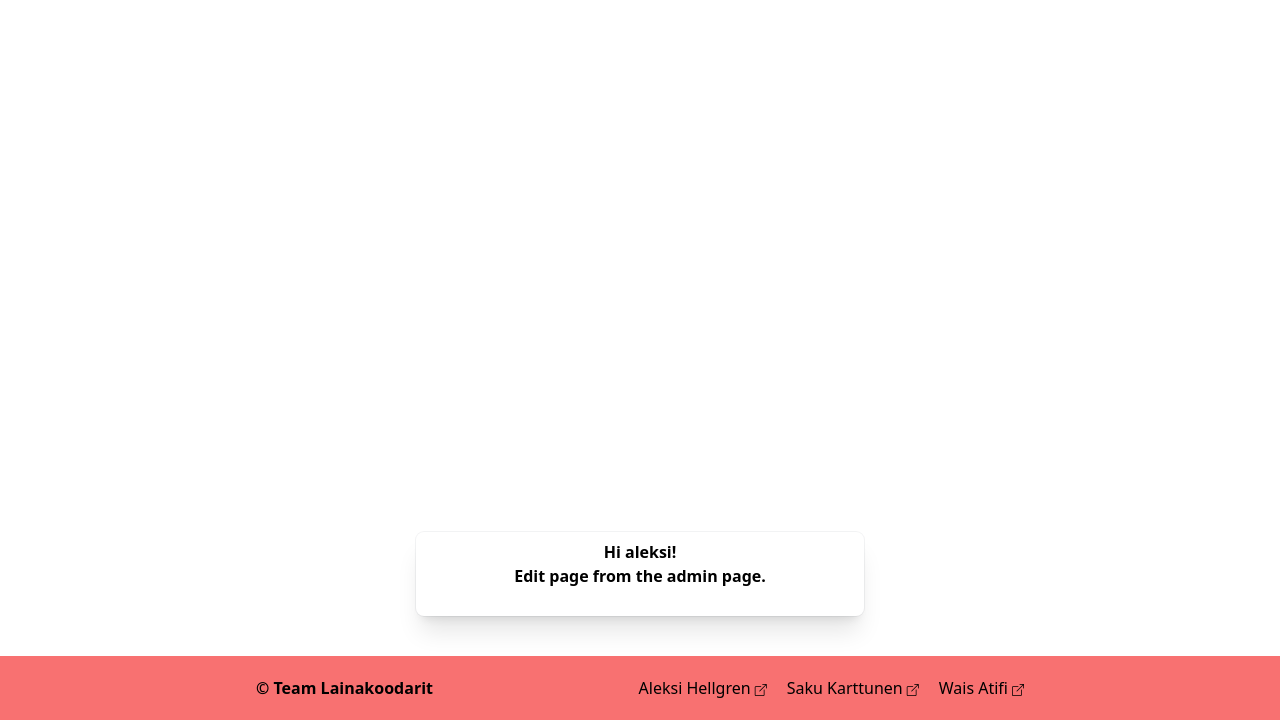
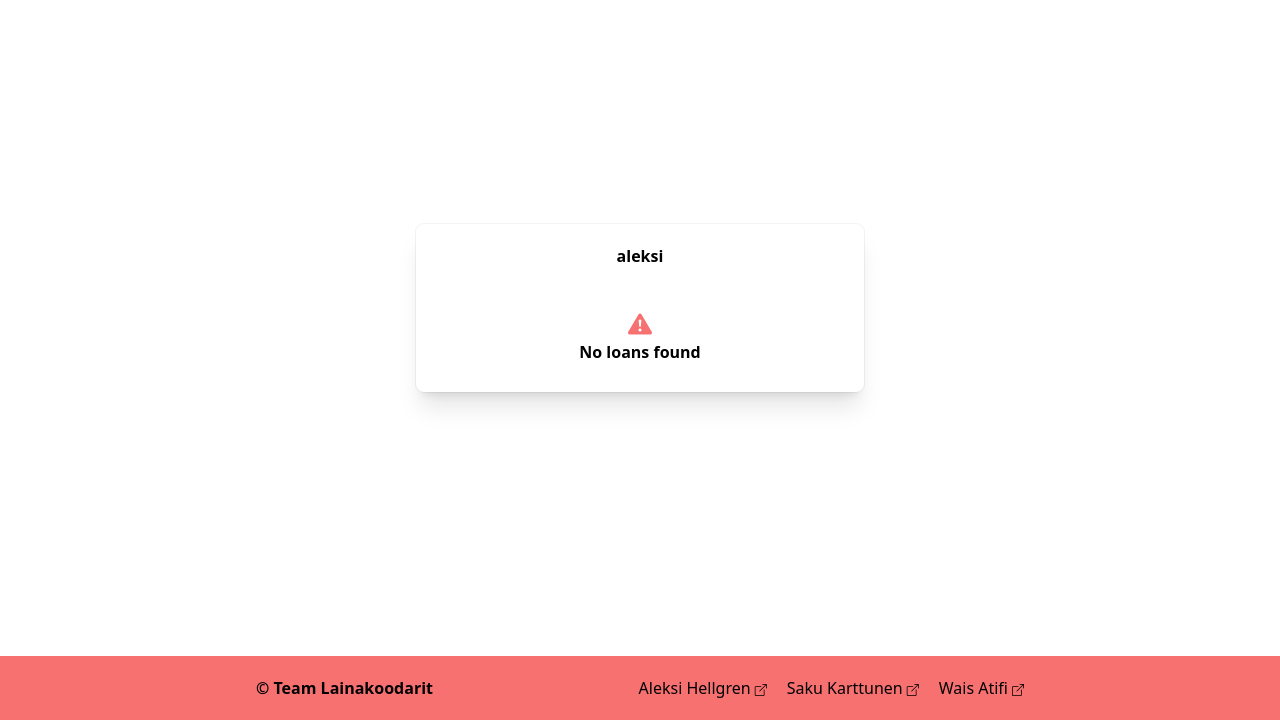
Before and after one commit to hamk-webdev-intip21a6/lainakoodarit_project, a Django app: page /account/profile/ in a window 1280 px wide. Shown: the part 80-800 px from the top of the page. Run offline with Django 4.2, Linux system fonts and the light colour scheme; a user stored in the database is signed in; data comes from the database, SQL or seed files in the repository; both versions use the stored data as it was after the commit; some libraries are stand-ins or nearby versions.

Commit message:
admin page improved

```diff
--- a/account/views.py
+++ b/account/views.py
@@ -9,7 +9,7 @@ from borrow.models import UserProfile, Event, Product
 from django.utils import timezone
 from django.shortcuts import redirect, reverse
 from django.db.models import ObjectDoesNotExist
-from datetime import datetime, timedelta
+from datetime import datetime, time
 
 
 class LoggingInView(LoginView):
@@ -28,12 +28,16 @@ class UserProfileView(LoginRequiredMixin, DetailView):
     template_name = 'profile/user_profile.html'
     context_object_name = 'profile'
 
-    def get_object(self, queryset=None):
+    def get_object(self):
         return self.request.user.userprofile
 
     def get_context_data(self, **kwargs):
         context = super().get_context_data(**kwargs)
         context['user_loans'] = Event.objects.filter(user=self.request.user)
+
+        today_datetime = timezone.make_aware(datetime.combine(timezone.localtime(timezone.now()).date(), time.min))
+        for loan in context['user_loans']:
+            loan.is_late = today_datetime > loan.return_date
 
         return context
 
--- a/borrow/templates/profile/user_profile.html
+++ b/borrow/templates/profile/user_profile.html
@@ -20,26 +20,26 @@
 {% endif %}
 
 
-<div class="relative bg-white p-2 shadow-xl ring-1 ring-gray-900/5 sm:mx-auto sm:max-w-md sm:rounded-lg mb-10">
+<section class="relative bg-white p-2 shadow-xl ring-1 ring-gray-900/5 sm:mx-auto sm:max-w-md sm:rounded-lg mb-10">
 
 
 
     <div class="text-center font-bold mb-5 ">
-        {% if user.is_staff %}
-        <h1>Hi {{ user.username}}!</h1>
-        <p>Edit page from the admin page.</p>
-        {% else %}
-
         <div class="mt-3">
             <h1>{{ user.username }}</h1>
         </div>
-
+        {% if not user_loans %}
+        <div class="mt-10">
+        <i class="bi bi-exclamation-triangle-fill text-2xl" style="color: rgb(248 113 113);"></i>
+        </div>
+        <p>No loans found</p>
+        {% else %}
     </div>
     <div>
-        <ul class="flex list-none flex-row flex-wrap border-b-0 pl-0 " id="tabs-tab3" role="tablist" data-te-nav-ref>
+        <ul class="flex list-none flex-row flex-wrap border-b-0 pl-0" id="tabs-tab3" role="tablist" data-te-nav-ref>
             <li role="presentation">
                 <a href="#tabs-home3"
-                class=" inline-block p-2 border-b-2 border-transparent bg-red-400 text-white rounded-t-lg hover:underline hover:bg-red-400"
+                    class=" inline-block p-2 border-b-2 border-transparent bg-red-400 text-white rounded-t-lg hover:underline hover:bg-red-400 "
                     id="tabs-home-tab3" data-te-toggle="pill" data-te-target="#tabs-home3" data-te-nav-active role="tab"
                     aria-controls="tabs-home3" aria-selected="true">Loans</a>
 
@@ -78,19 +78,25 @@
 
                         <tr class="border-t border-gray-300 ">
                             <td class="p-2">{{ event.id }}</td>
-
                             <td class="p-2"> {{ event.product.name }}</td>
                             <td class="p-2">{{ event.loaned_date|date:"d.m.Y" }}</td>
                             <td class="p-2">{{ event.return_date|date:"d.m.Y" }}</td>
-                            <td class="p-2"><i class="bi bi-exclamation-diamond-fill" style="color: #9b5656;"></i>
+
+                            <td class="p-2">
+                                {% if loan.is_late %}
+
+                                <i class="bi bi-exclamation-circle-fill" style="color: rgb(248 113 113);"></i>
+                                {% endif %}
+
                             </td>
+
                             <td class="p-2">
                                 <form method="post" action="{% url 'account:return_loan' %}">
                                     {% csrf_token %}
 
                                     <input type="hidden" name="loan_id" value="{{ event.id }}">
                                     <button type="submit"
-                                        class="bg-red-400 text-white py-2 px-4 rounded">Return</button>
+                                        class="bg-red-400 text-white py-2 px-4 rounded hover:underline">Return</button>
                             </td>
                         </tr>
 
@@ -117,7 +123,7 @@
 
                             <th class="p-2">Name</th>
                             <th class="p-2">Loan Date</th>
-                            <th class="p-2">Returned Date</th>
+                            <th class="p-2">Date Returned</th>
                         </tr>
                     </thead>
                     {% endif %}
@@ -143,9 +149,9 @@
 
             </div>
         </div>
-    </div>
+    </section>
+    {% endif %}
 
-    {% endif %}
 
 </div>
 
```
Also changed, not shown: db.sqlite3. Lines whose indentation alone changed are shown as unchanged.
